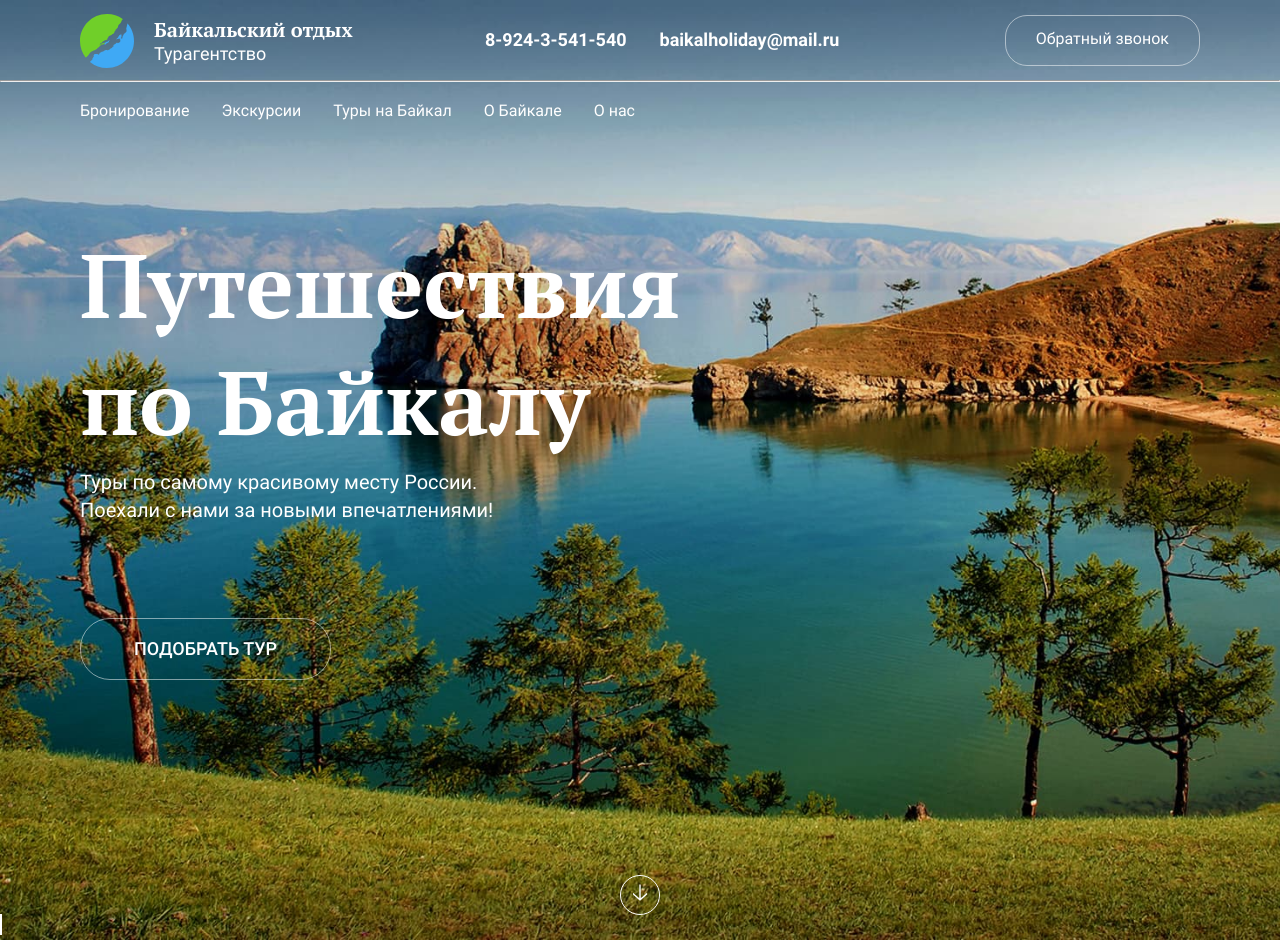
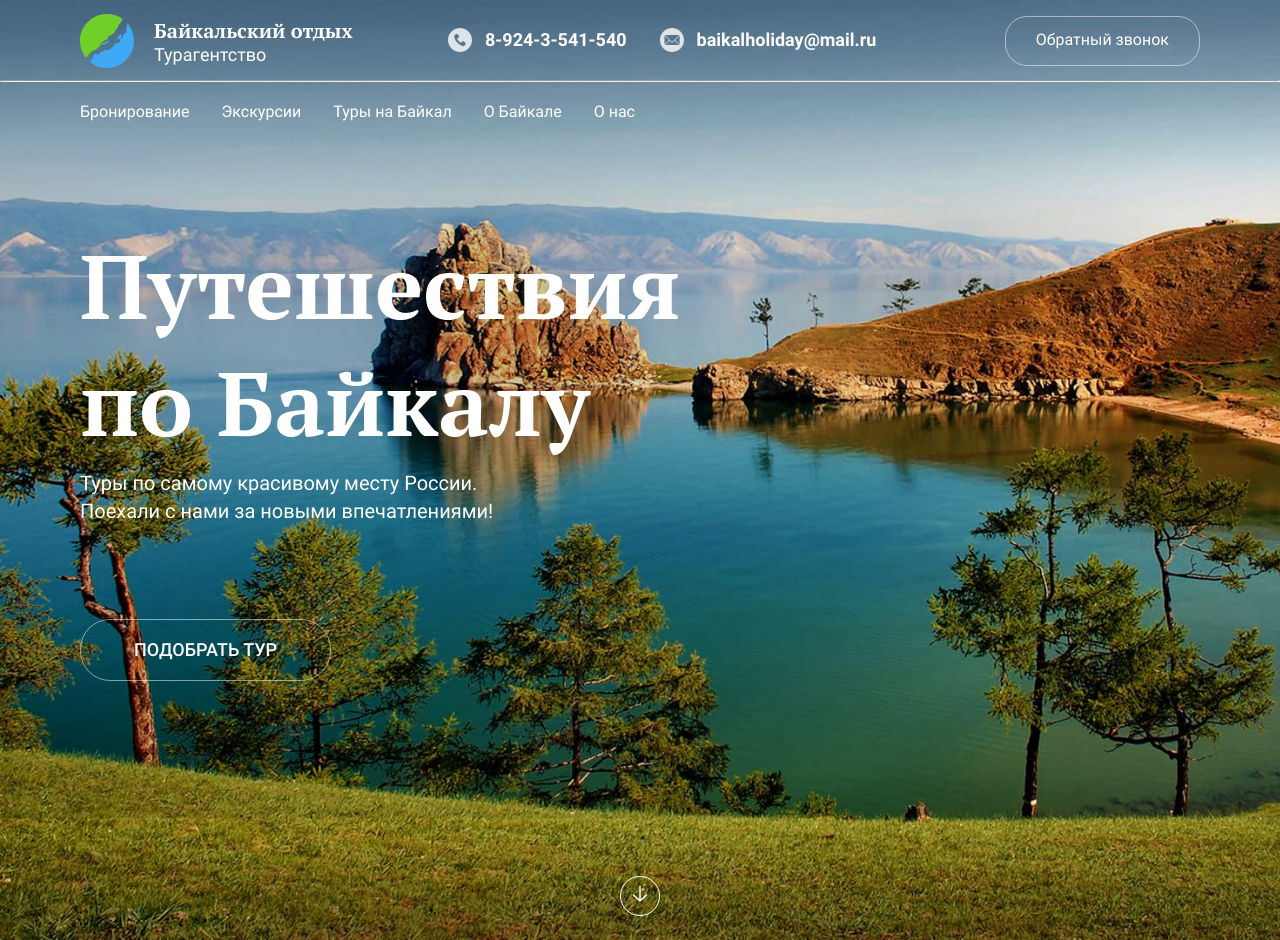
Before and after one commit to Natali-Kotelnitska/goit-baikal-vacation, a plain HTML site: page index.html in a window 1280 px wide. Shown: the top 940 px of the page. Drawn offline with Linux system fonts and the light colour scheme; files whose address does not match are found by name.

Commit message:
Adds contacts-icons

```diff
--- a/index.html
+++ b/index.html
@@ -25,13 +25,18 @@
             <!-- Topbar Contacts -->
             <ul class="list header-contacts">
                 <li class="header-contacts__item">
-                    <a href="tel:89243541540"  class="header-contacts__link">8-924-3-541-540</a>
+                    <a href="tel:89243541540"  class="header-contacts__link">
+                        <svg class="header-contacts__icon" width="24" height="24">
+                            <use href="./images/tours/symbol-defs.svg#icon-tel"></use>
+                        </svg>8-924-3-541-540</a>
                 </li>
                 <li class="header-contacts__item">
-                    <a href="mailto:baikalholiday@mail.ru" class="header-contacts__link">baikalholiday@mail.ru</a>
+                    <a href="mailto:baikalholiday@mail.ru" class="header-contacts__link"><svg class="header-contacts__icon" width="24" height="24">
+                        <use href="./images/tours/symbol-defs.svg#icon-email"></use>
+                    </svg>baikalholiday@mail.ru</a>
                 </li>
             </ul>
-            <button type="button" class="button">Обратный звонок</button>
+            <button type="button" class="button" target='_blank'>Обратный звонок</button>
             </div>
             <!-- Navigation -->
             <nav class="site-nav">
--- a/sass/layout/_header.scss
+++ b/sass/layout/_header.scss
@@ -10,11 +10,6 @@
   background-color: var(--header-footer-bgr-color);
   background-image: url(../../images/header-bgr-image.jpg);
   background-size: cover;
-}
-.header-page::after {
-  content: "";
-  border: 1px solid white;
-  width: 100%;
 }
 
 .header-page__line {
@@ -67,7 +62,8 @@
 }
 
 .header-contacts__link {
-  display: inline-block;
+  display: flex;
+  align-items: center;
   padding-top: 28px;
   padding-bottom: 30px;
 
@@ -79,6 +75,10 @@
 
   color: var(--main-white-color);
   text-decoration: none;
+}
+
+.header-contacts__icon {
+  margin-right: 13px;
 }
 .button {
   display: inline-block;
@@ -131,6 +131,7 @@
 
   color: var(--main-white-color);
 }
+
 // hero
 .hero-title {
   max-width: 660px;
```
Also changed, not shown: css/main.css, css/main.min.css, images/tours/symbol-defs.svg (added), 2 other files.
